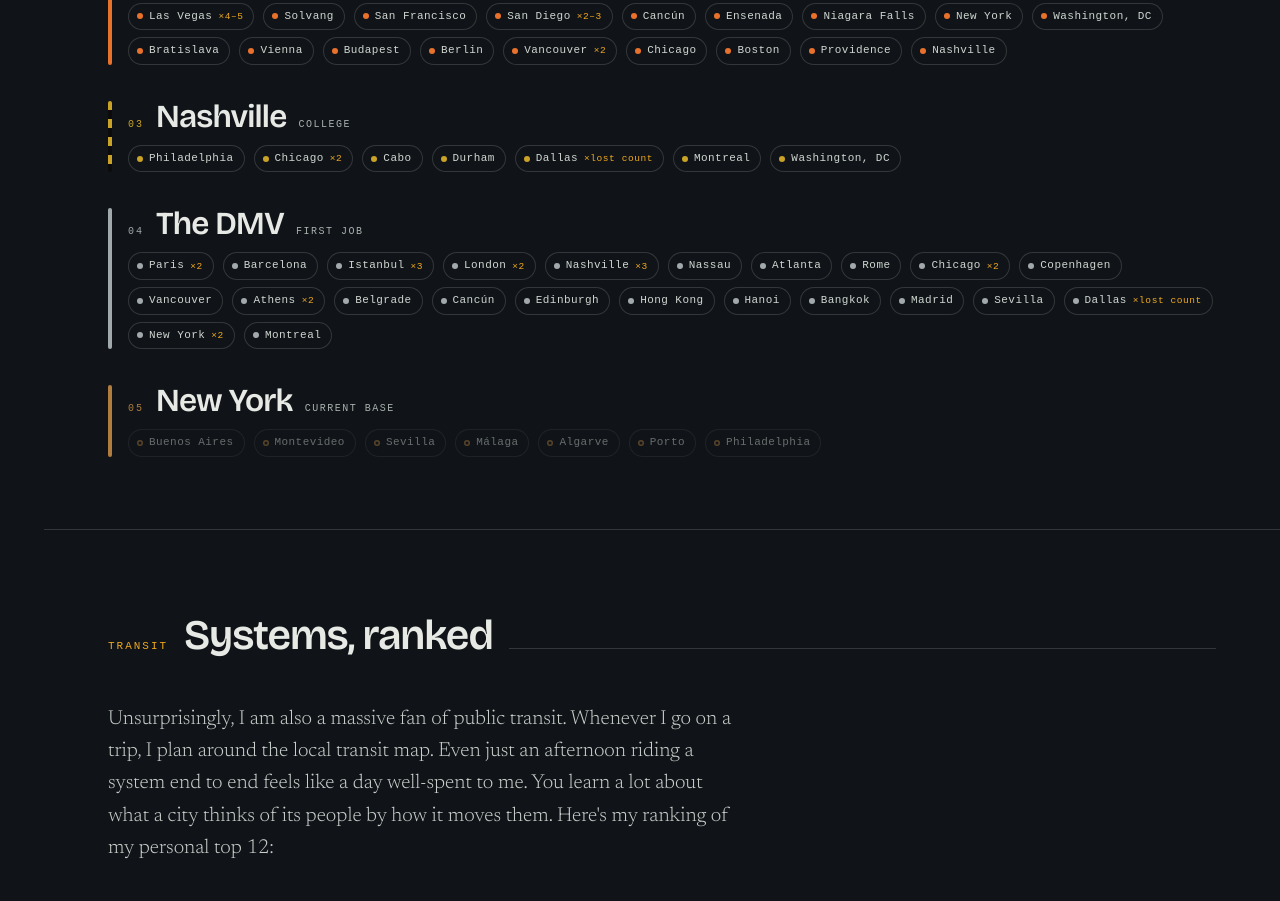
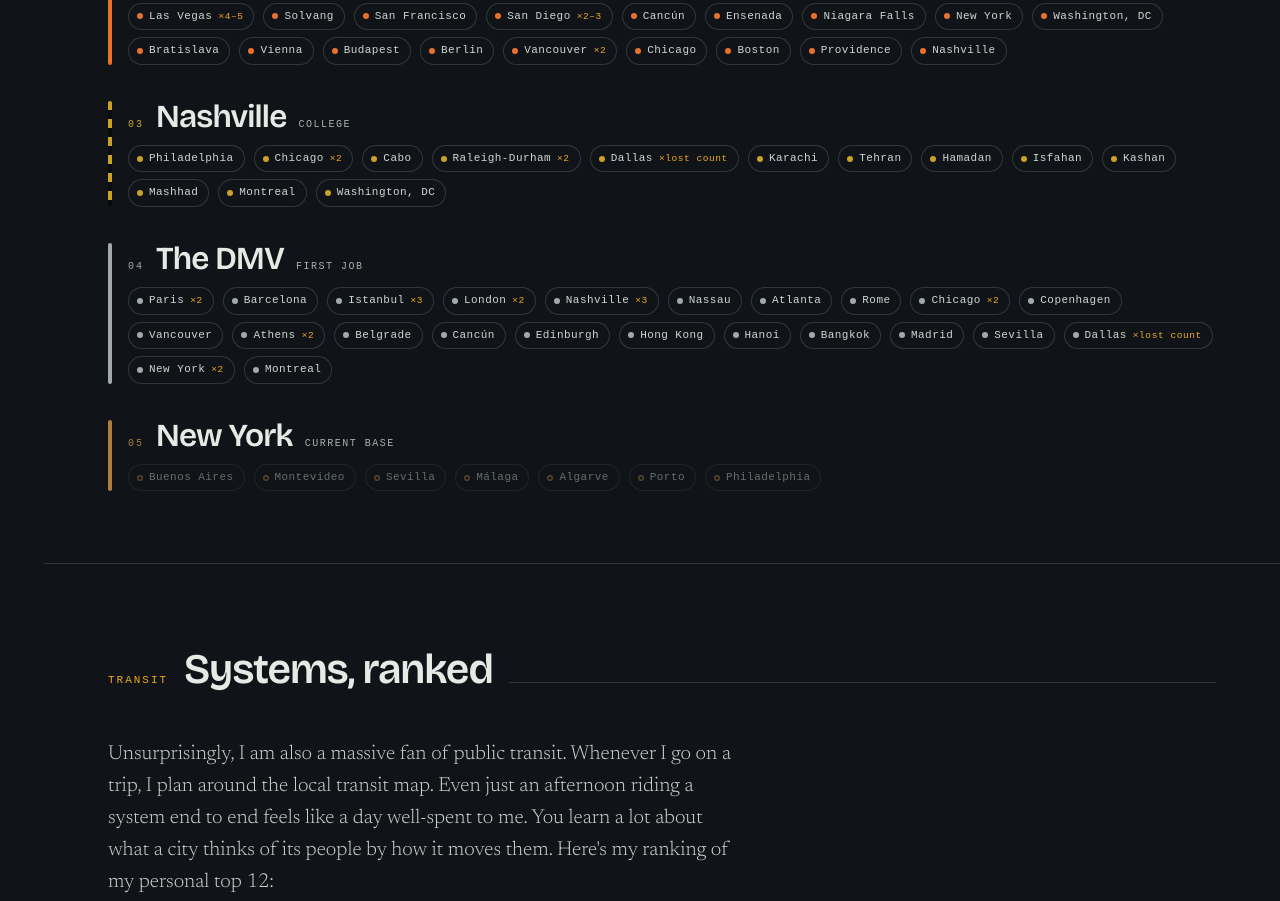
Before and after one commit to arasteh-git/rahanarasteh.github.io, a plain HTML site: page index.html in a window 1280 px wide. Shown: the part 8674-9575 px from the top of the page. Drawn offline with nearby package versions, Linux system fonts and the light colour scheme; a web font is replaced by a local one.

Commit message:
Update places visited.

```diff
--- a/index.html
+++ b/index.html
@@ -1217,8 +1217,14 @@
           <li class="stop-chip">Philadelphia</li>
           <li class="stop-chip">Chicago<span class="stop-chip__x">&times;2</span></li>
           <li class="stop-chip">Cabo</li>
-          <li class="stop-chip">Durham</li>
+          <li class="stop-chip">Raleigh-Durham<span class="stop-chip__x">&times;2</span></li>
           <li class="stop-chip">Dallas<span class="stop-chip__x">&times;lost count</span></li>
+          <li class="stop-chip">Karachi</li>
+          <li class="stop-chip">Tehran</li>
+          <li class="stop-chip">Hamadan</li>
+          <li class="stop-chip">Isfahan</li>
+          <li class="stop-chip">Kashan</li>
+          <li class="stop-chip">Mashhad</li>
           <li class="stop-chip">Montreal</li>
           <li class="stop-chip">Washington, DC</li>
         </ul>
```
